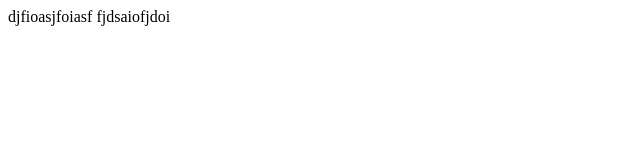
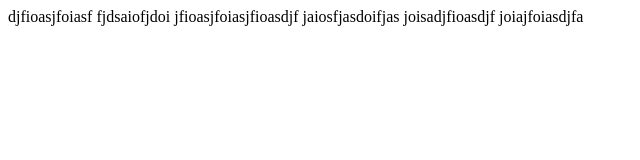
Before and after one commit to Jessie75919/Chu_c-sysmgr, a plain HTML site: page index.htm in a window 1280 px wide. Shown: the whole page, without its empty margins (0-640 px from the left). Drawn offline with Linux system fonts and the light colour scheme.

Commit message:
change something

```diff
--- a/index.htm
+++ b/index.htm
@@ -8,5 +8,10 @@
    djfioasjfoiasf
    fjdsaiofjdoi
 
+    jfioasjfoiasjfioasdjf
+    jaiosfjasdoifjas
+    joisadjfioasdjf
+    joiajfoiasdjfa
+
 </body>
 </html>
```
